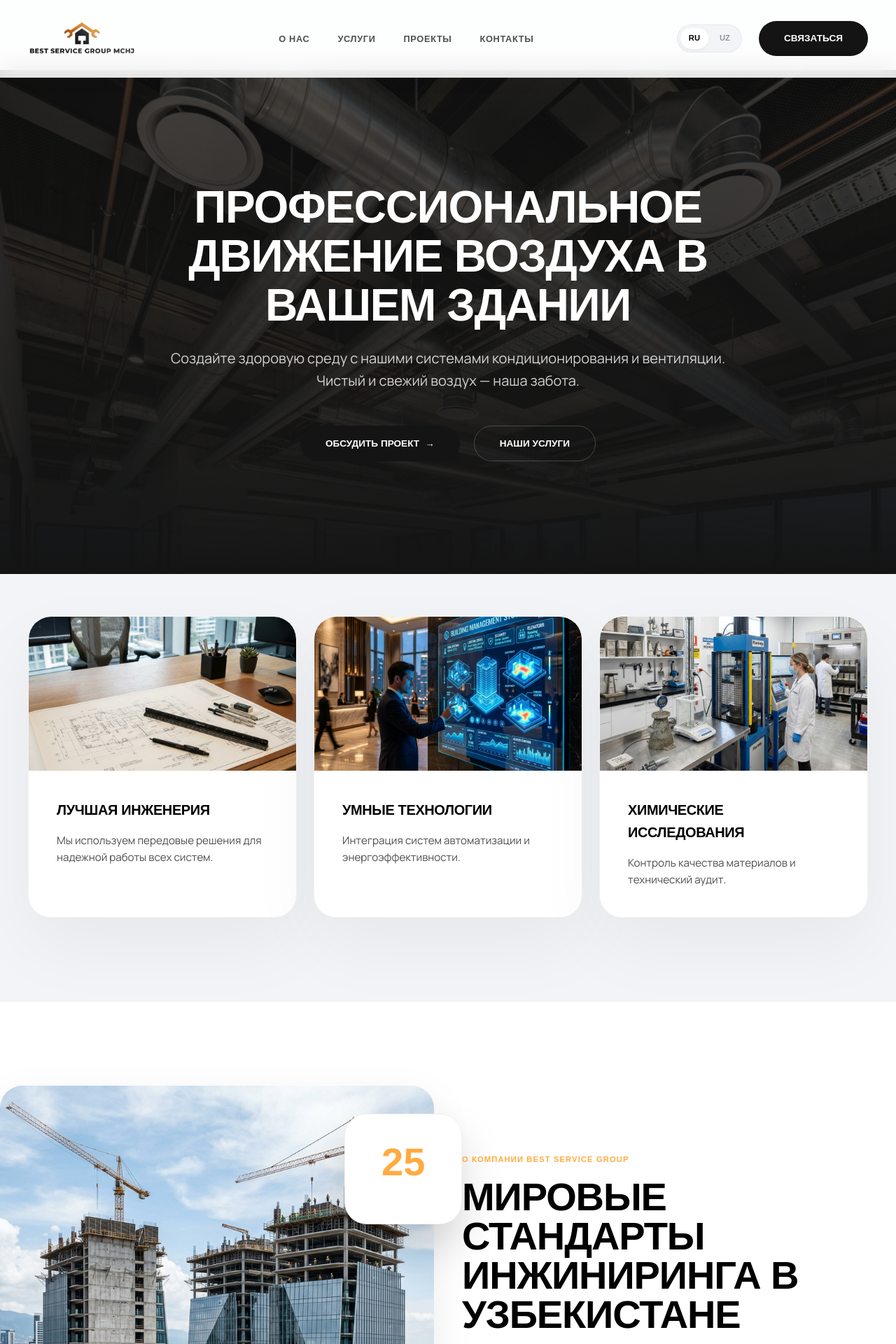
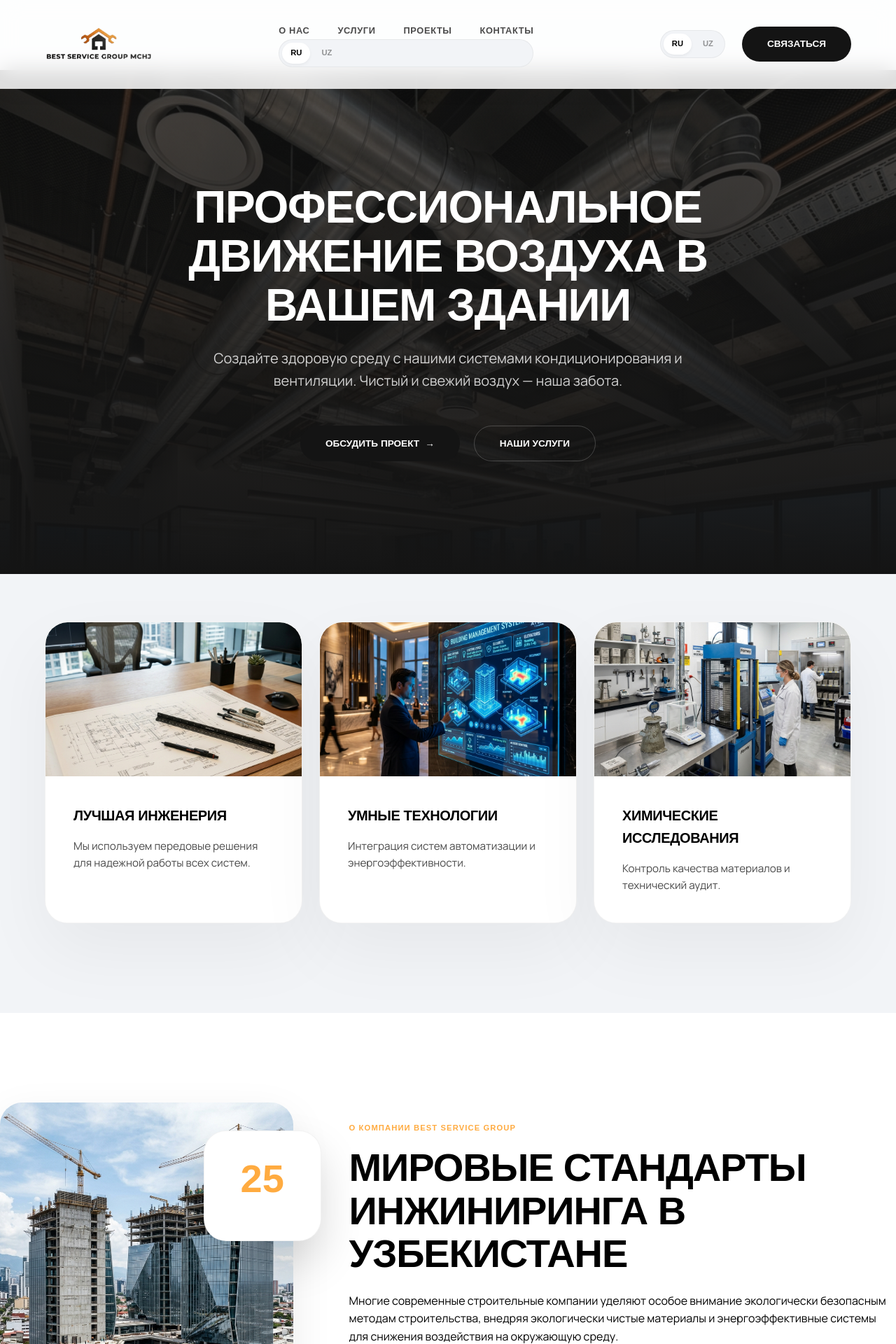
Before and after one commit to Sarvarchik2/zbg, a Nuxt app: page / in a window 1280 px wide. Shown: the top 1920 px of the page at 70% size. Built offline with nearby package versions, Linux system fonts and the light colour scheme; a web font is replaced by a local one.

Commit message:
feat: implement fluid typography, responsive layout adjustments, and mobile menu language switcher

```diff
--- a/assets/css/main.css
+++ b/assets/css/main.css
@@ -6,8 +6,14 @@
   --bg-light: #F2F4F7;
   --bg-dark: #141414;
   --text-primary: #000000;
-  --text-secondary: #4F4F4F;
+  --text-secondary: #4A4A4A;
   --white: #FFFFFF;
+
+  /* Fluid Typography */
+  --font-hero: clamp(2.5rem, 8vw, 6rem);
+  --font-section-title: clamp(2rem, 5vw, 3.5rem);
+  --font-body: clamp(1rem, 1.2vw, 1.125rem);
+
   --border-radius-lg: 32px;
   --border-radius-sm: 12px;
   --transition: all 0.4s cubic-bezier(0.165, 0.84, 0.44, 1);
@@ -46,25 +52,14 @@ ul {
 }
 
 section {
-  padding: 120px 0;
-}
-
-@media (max-width: 768px) {
-  section {
-    padding: 80px 0;
-  }
-}
-
-@media (max-width: 480px) {
-  section {
-    padding: 60px 0;
-  }
+  padding: clamp(60px, 10vw, 160px) 0;
 }
 
 .container {
-  max-width: 1400px;
+  width: 100%;
+  max-width: 1440px;
   margin: 0 auto;
-  padding: 0 40px;
+  padding: 0 5%;
 }
 
 @media (max-width: 1024px) {
@@ -350,7 +345,7 @@ section {
 
 .footer-title {
   font-family: 'Unbounded', sans-serif;
-  font-size: 1rem;
+  font-size: 1.125rem;
   font-weight: 800;
   margin-bottom: 32px;
   text-transform: uppercase;
@@ -404,6 +399,14 @@ section {
   text-decoration: underline;
 }
 
+.hero-subtitle {
+  font-size: clamp(1rem, 2vw, 1.5rem);
+  max-width: 600px;
+  margin-bottom: 48px;
+  color: rgba(255, 255, 255, 0.7);
+  line-height: 1.6;
+}
+
 @media (max-width: 1024px) {
   .footer-grid {
     grid-template-columns: 1fr 1fr;
@@ -412,6 +415,28 @@ section {
 }
 
 @media (max-width: 768px) {
+  section {
+    padding: 80px 0;
+  }
+
+  .hero-actions {
+    flex-direction: column;
+    width: 100%;
+  }
+
+  .hero-actions .btn {
+    width: 100%;
+    justify-content: center;
+  }
+
+  .section-title {
+    font-size: 2.5rem;
+  }
+
+  .footer-grid {
+    grid-template-columns: 1fr;
+    gap: 40px;
+  }
   .about-wrapper {
     gap: 40px;
   }
@@ -425,9 +450,6 @@ section {
   }
   .contact-inner {
     padding: 40px 20px;
-  }
-  .footer-grid {
-    grid-template-columns: 1fr;
   }
   .footer-bottom {
     flex-direction: column;
@@ -647,15 +669,17 @@ section {
 
 /* Typography styles */
 .section-title {
-  font-size: 3.5rem;
+  font-size: var(--font-section-title);
+  line-height: 1.1;
   margin-bottom: 24px;
-  line-height: 1;
+  text-transform: uppercase;
+  font-weight: 800;
 }
 
 .section-subtitle {
-  font-size: 1.1rem;
+  font-size: var(--font-body);
   color: var(--text-secondary);
-  font-weight: 500;
+  max-width: 600px;
   margin-bottom: 48px;
 }
 
--- a/components/TheHeader.vue
+++ b/components/TheHeader.vue
@@ -12,6 +12,12 @@
           <li><a href="#projects" @click="isMenuOpen = false">{{ t.navProjects }}</a></li>
           <li><a href="#contacts" @click="isMenuOpen = false">{{ t.navContacts }}</a></li>
         </ul>
+        <div class="mobile-menu-footer">
+          <div class="lang-switcher">
+            <span :class="{ 'active': locale === 'RU' }" @click="setLocale('RU')">RU</span>
+            <span :class="{ 'active': locale === 'UZ' }" @click="setLocale('UZ')">UZ</span>
+          </div>
+        </div>
       </nav>
 
       <div class="header-actions">
@@ -154,6 +160,10 @@ if (process.client) {
 }
 
 @media (max-width: 968px) {
+  .header {
+    padding: 20px 0;
+  }
+
   .nav {
     position: fixed;
     top: 0;
@@ -162,6 +172,7 @@ if (process.client) {
     height: 100vh;
     background: #fff;
     display: flex;
+    flex-direction: column;
     align-items: center;
     justify-content: center;
     transition: 0.6s cubic-bezier(0.16, 1, 0.3, 1);
@@ -175,11 +186,21 @@ if (process.client) {
   .nav-list {
     flex-direction: column;
     align-items: center;
-    gap: 30px;
+    gap: 32px;
+    margin-bottom: 60px;
   }
 
   .nav-list a {
-    font-size: 1.5rem;
+    font-size: 1.25rem;
+    color: var(--text-primary);
+  }
+
+  .mobile-menu-footer {
+    padding-top: 40px;
+    border-top: 1px solid rgba(0,0,0,0.1);
+    width: 200px;
+    display: flex;
+    justify-content: center;
   }
 
   .hide-mobile {
@@ -189,5 +210,9 @@ if (process.client) {
   .burger {
     display: flex;
   }
+
+  .header-logo {
+    height: 32px;
+  }
 }
 </style>
--- a/pages/index.vue
+++ b/pages/index.vue
@@ -585,7 +585,34 @@ onMounted(() => {
 }
 
 @media (max-width: 768px) {
-  .hero-title {
+  .service-item {
+  display: flex;
+  align-items: center;
+  gap: 80px;
+}
+
+.service-item:nth-child(even) {
+  flex-direction: row-reverse;
+}
+
+@media (max-width: 968px) {
+  .service-item, .service-item:nth-child(even) {
+    flex-direction: column !important;
+    gap: 40px;
+    align-items: flex-start;
+  }
+
+  .service-content {
+    order: 2;
+  }
+
+  .service-visual {
+    order: 1;
+    width: 100%;
+  }
+}
+
+.hero-title {
     font-size: 2.5rem;
   }
   .hero-description {
@@ -620,6 +647,19 @@ onMounted(() => {
   background: transparent;
   color: #fff;
   border: 1px solid rgba(255,255,255,0.2);
+}
+
+.about-wrapper {
+  display: flex;
+  align-items: center;
+  gap: 80px;
+}
+
+@media (max-width: 968px) {
+  .about-wrapper {
+    flex-direction: column-reverse; /* Text then Image or Image then Text? Usually Image then Text for visual context. */
+    gap: 40px;
+  }
 }
 
 .benefits-sec {
```
